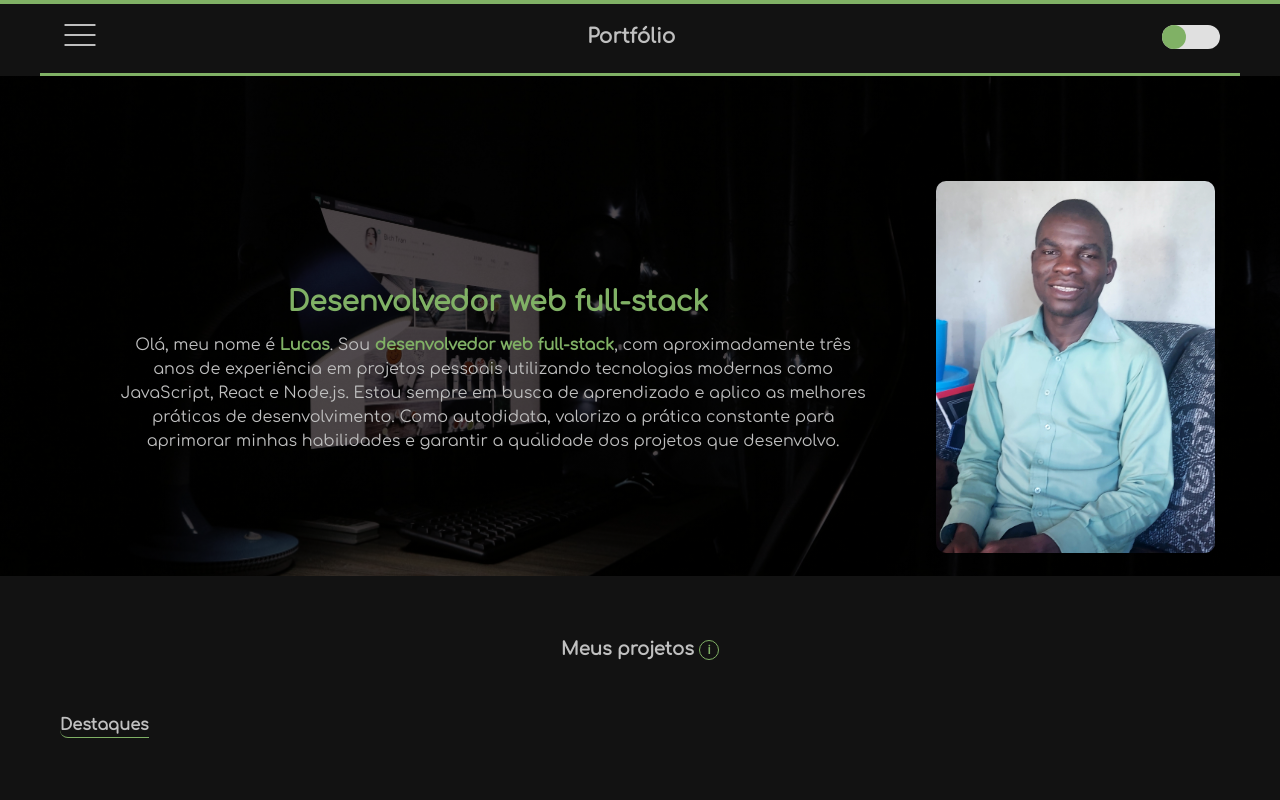
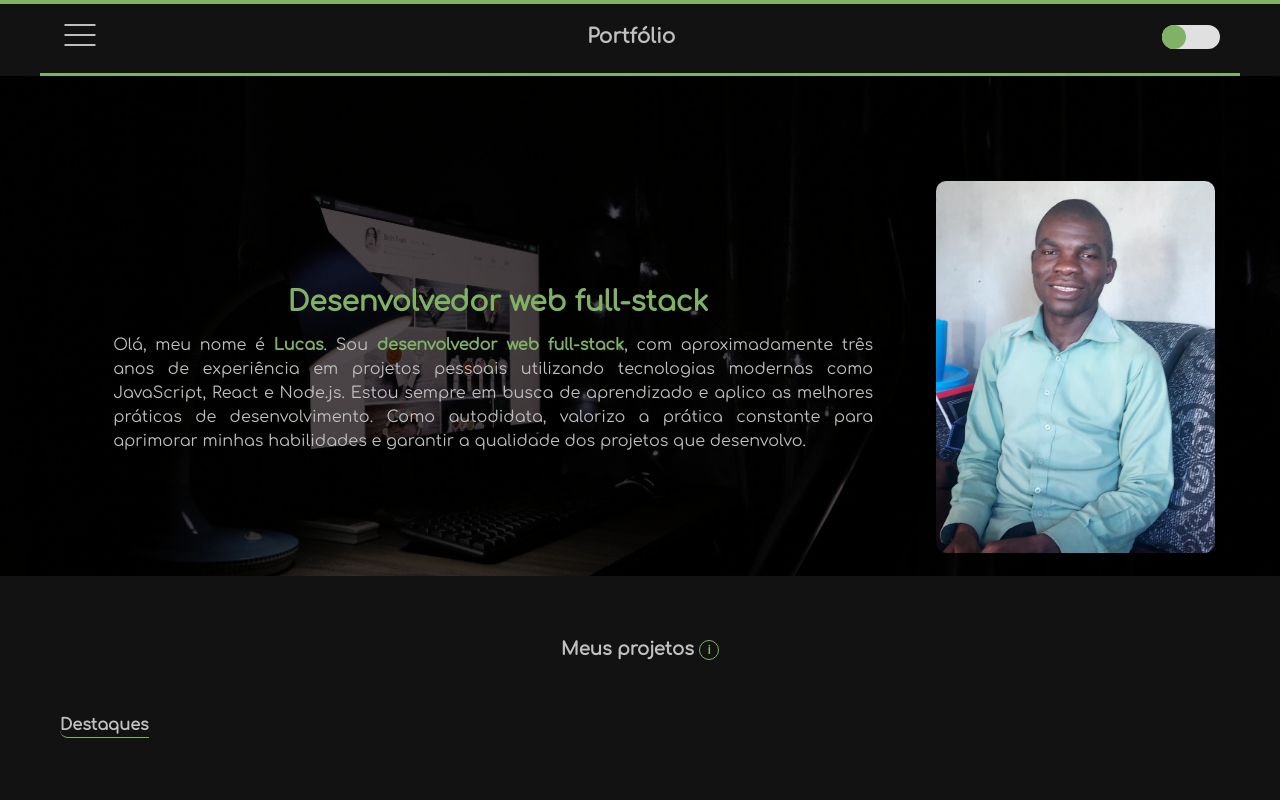
Before and after one commit to Lucasmanuelmz/meu-portfolio, a React (Vite) app: page / in a window 1280 px wide. Shown: the top 800 px of the page. Built offline with nearby package versions, Linux system fonts and the light colour scheme.

Commit message:
Corrigi o erro de variavel de estado para classe text-color

```diff
--- a/src/App.jsx
+++ b/src/App.jsx
@@ -38,6 +38,7 @@ export default function App() {
     strong: 'strong',
     photo: 'photo',
     content: 'text-content',
+    textColor: 'text-color',
     titlePresentation: 'title-presentation',
     visible: "visible",
     presentation: "container-presentation",
```
